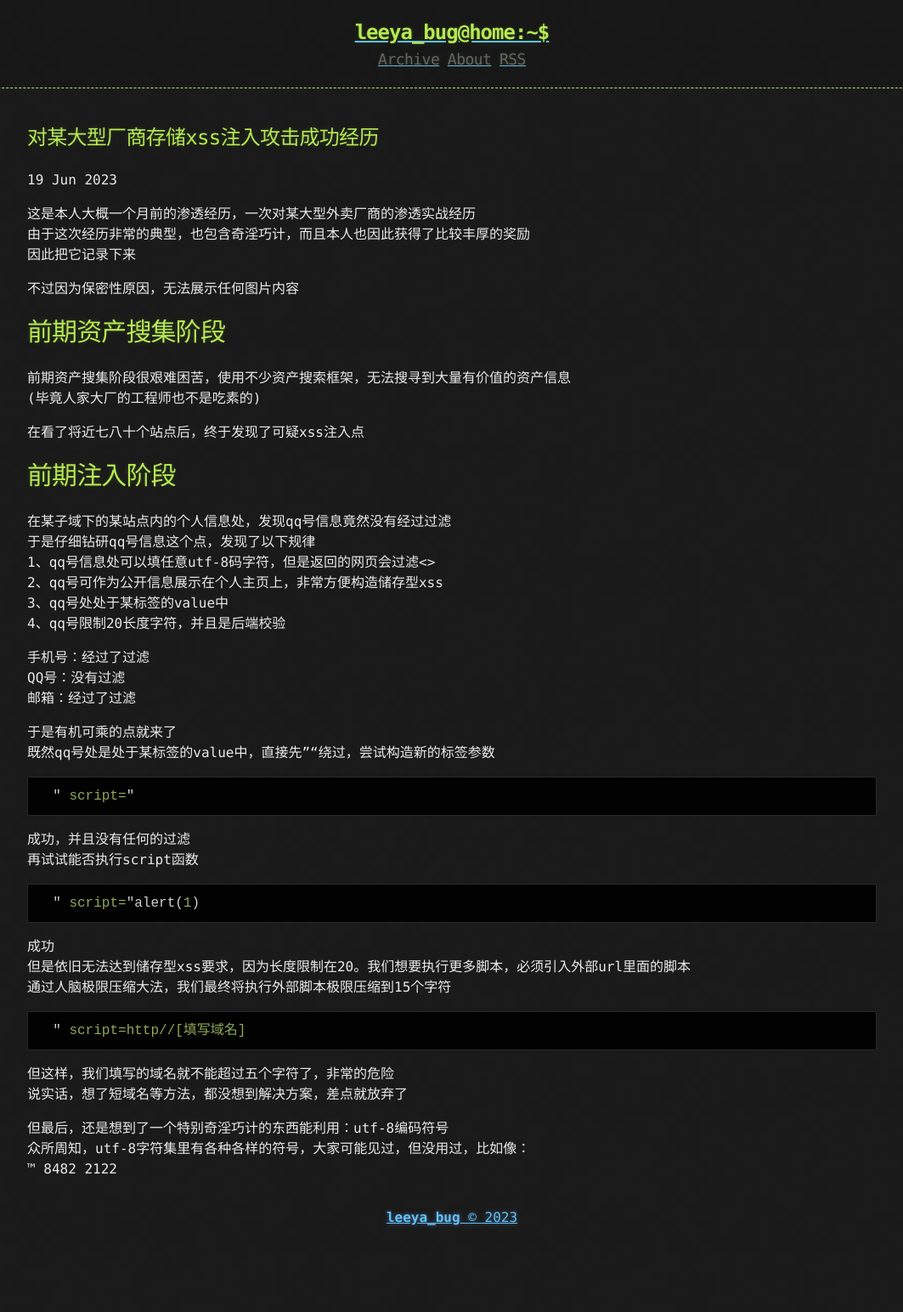
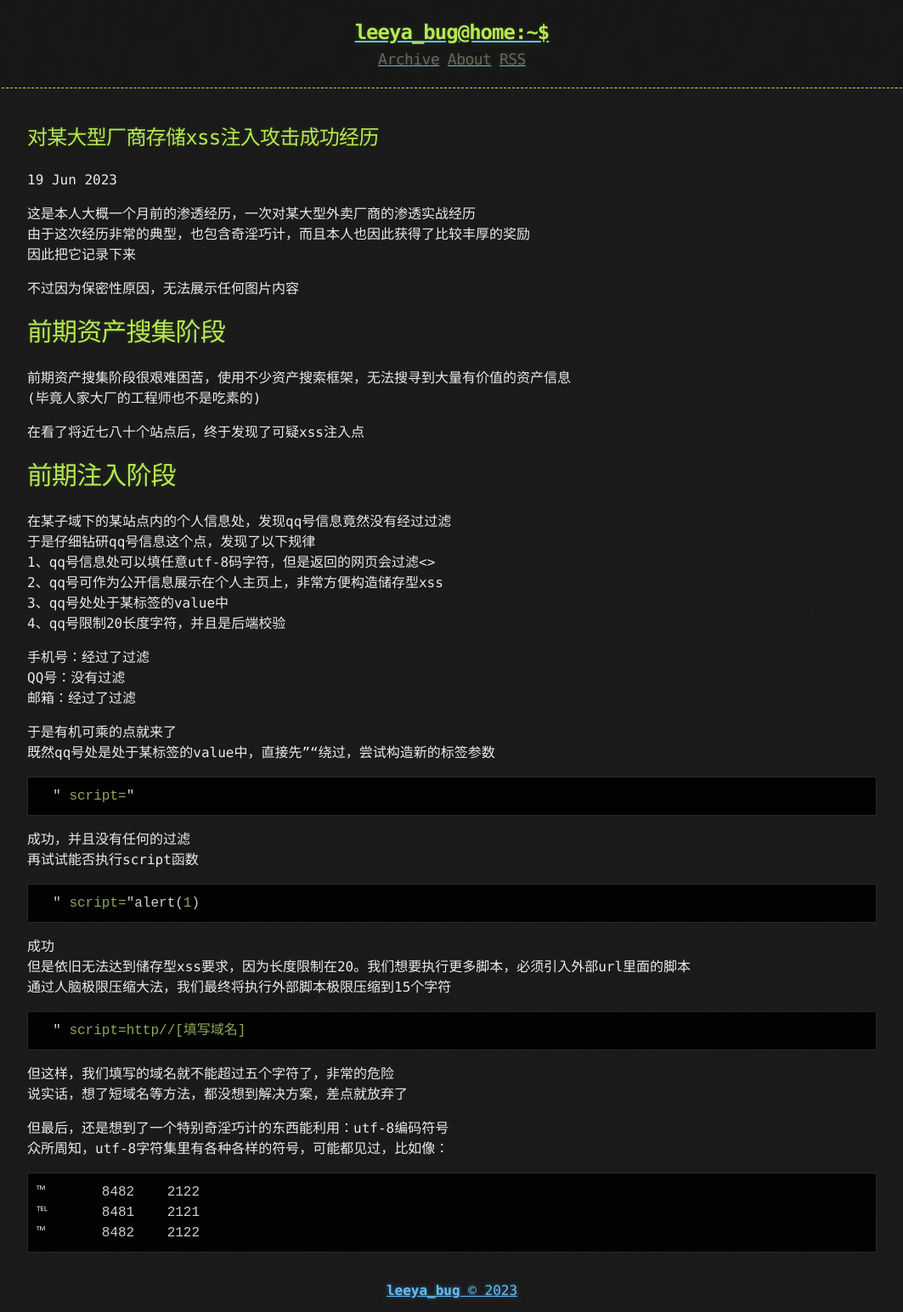
Before and after one commit to Leeyangee/leeyangee.github.io, a Jekyll site: the page built from _posts/2023-06-19-对某大型厂商存储型xss注入攻击成功经历.md, in a window 1280 px wide. Shown: the whole page at 85% size, without its empty margins (108-1171 px from the left). Built offline with Jekyll 4.4.1, drawn with Linux system fonts in a browser that asks for light colours; before the commit the page ends 1458 px from its top, so only the background shows below that.

Commit message:
Update 2023-06-19-对某大型厂商存储型xss注入攻击成功经历.md

````diff
--- a/_posts/2023-06-19-对某大型厂商存储型xss注入攻击成功经历.md
+++ b/_posts/2023-06-19-对某大型厂商存储型xss注入攻击成功经历.md
@@ -45,5 +45,9 @@ QQ号：没有过滤
 说实话，想了短域名等方法，都没想到解决方案，差点就放弃了
 
 但最后，还是想到了一个特别奇淫巧计的东西能利用：utf-8编码符号
-众所周知，utf-8字符集里有各种各样的符号，大家可能见过，但没用过，比如像：
+众所周知，utf-8字符集里有各种各样的符号，可能都见过，比如像：
+```
 ™	8482	2122
+℡	8481	2121
+™	8482	2122
+```
````
